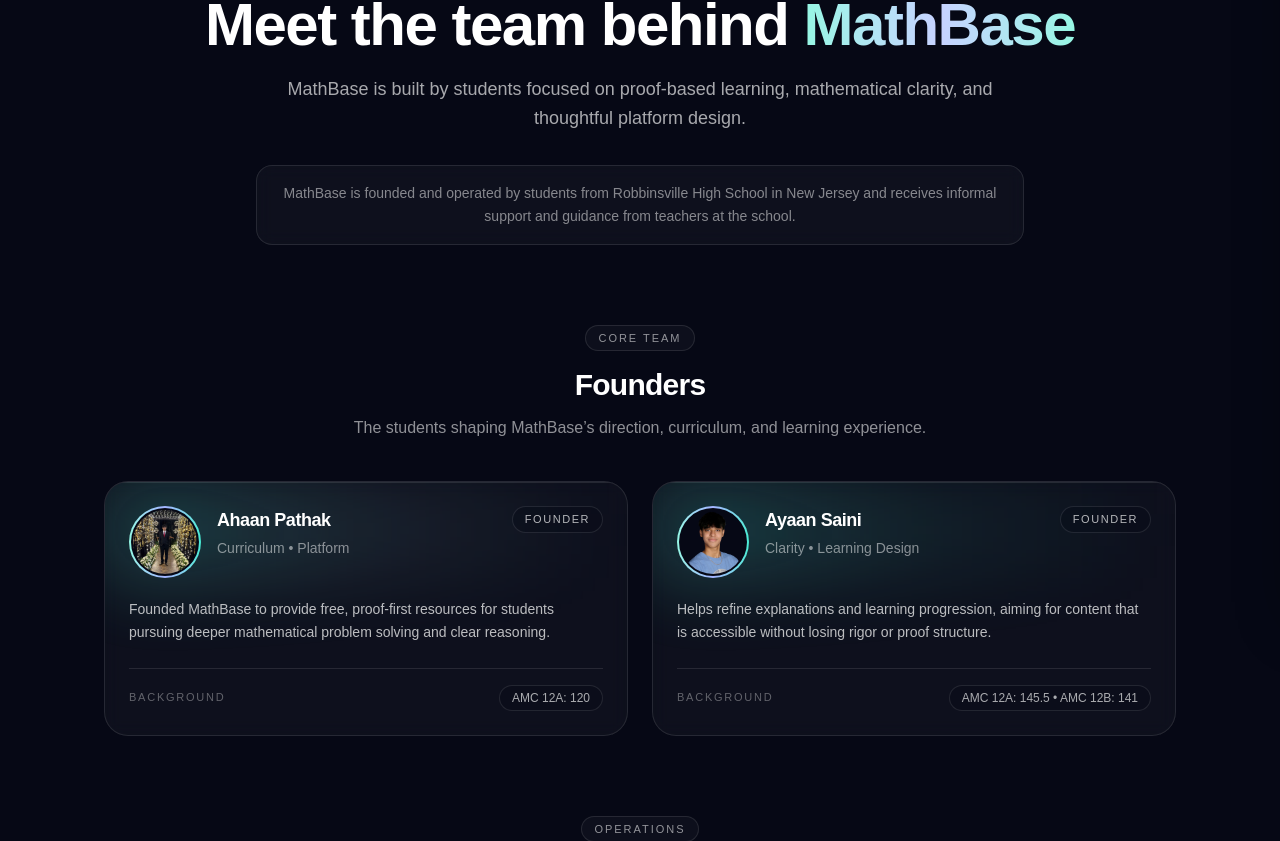
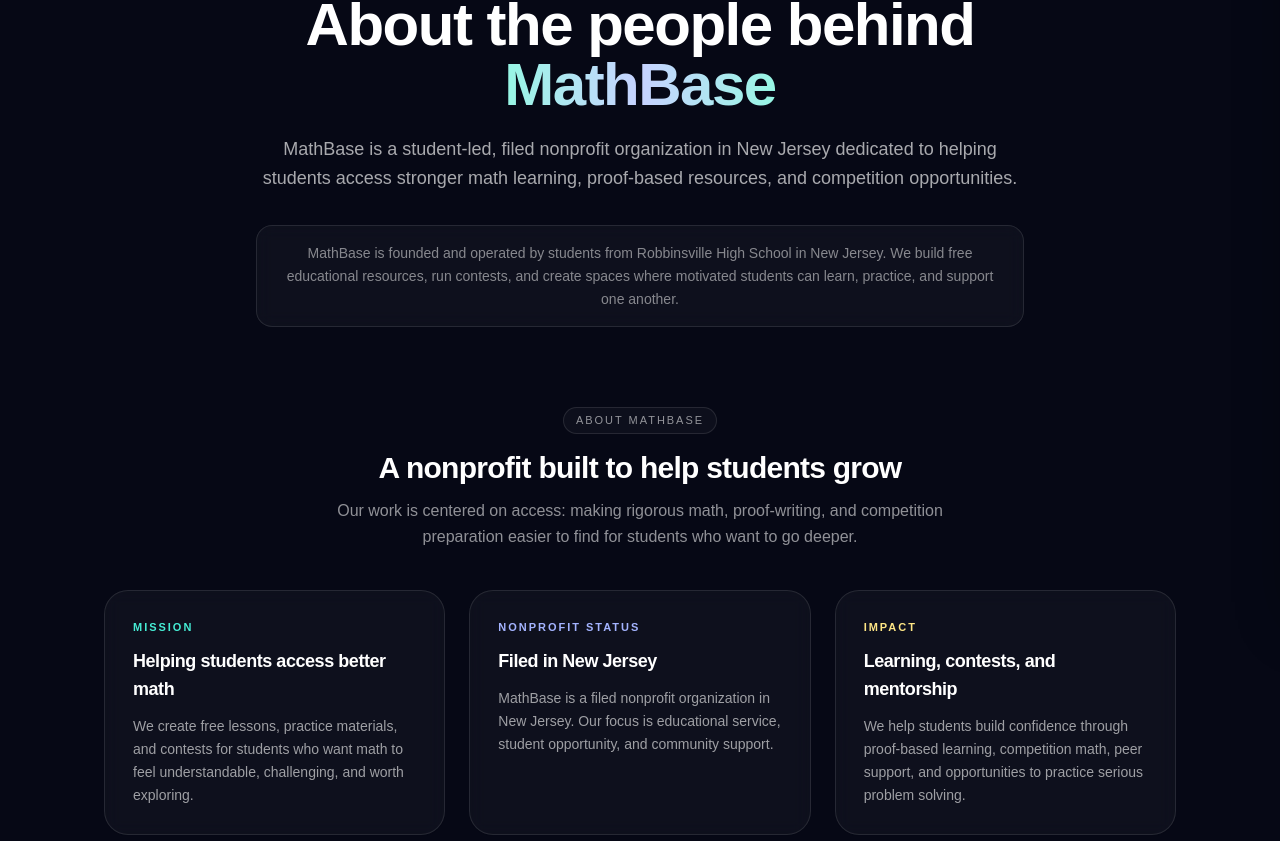
Before and after one commit to a-patek/mathbase, a Next.js app: page /team in a window 1280 px wide. Shown: the part 193-1034 px from the top of the page. Built offline with nearby package versions, Linux system fonts and the light colour scheme.

Commit message:
added info

```diff
--- a/app/team/page.tsx
+++ b/app/team/page.tsx
@@ -3,9 +3,9 @@
 import Image from "next/image";
 
 export const metadata: Metadata = {
-  title: "Team | MathBase",
+  title: "About & Team | MathBase",
   description:
-    "Meet the MathBase team — a student-led educational initiative focused on problem-solving and proof-based mathematics.",
+    "Meet the MathBase team and learn about our New Jersey nonprofit mission to make math learning and competitions more accessible.",
 };
 
 type Person = {
@@ -184,27 +184,81 @@
         <header className="mx-auto max-w-4xl text-center">
           <div className="inline-flex items-center gap-2 rounded-full border border-white/10 bg-white/[0.04] px-4 py-2 text-[11px] font-medium uppercase tracking-[0.18em] text-white/60">
             <span className="h-2 w-2 rounded-full bg-teal-300" />
-            Student-led initiative
+            Filed New Jersey nonprofit
           </div>
 
           <h1 className="mt-6 text-4xl font-semibold tracking-tight text-white sm:text-5xl md:text-6xl">
-            Meet the team behind{" "}
+            About the people behind{" "}
             <span className="bg-gradient-to-r from-teal-200 via-indigo-200 to-teal-200 bg-clip-text text-transparent">
               MathBase
             </span>
           </h1>
 
           <p className="mx-auto mt-5 max-w-3xl text-base leading-relaxed text-white/65 sm:text-lg">
-            MathBase is built by students focused on proof-based learning,
-            mathematical clarity, and thoughtful platform design.
+            MathBase is a student-led, filed nonprofit organization in New
+            Jersey dedicated to helping students access stronger math learning,
+            proof-based resources, and competition opportunities.
           </p>
 
           <div className="mx-auto mt-8 max-w-3xl rounded-2xl border border-white/10 bg-white/[0.035] px-5 py-4 text-sm leading-relaxed text-white/50 backdrop-blur-sm">
             MathBase is founded and operated by students from Robbinsville High
-            School in New Jersey and receives informal support and guidance from
-            teachers at the school.
+            School in New Jersey. We build free educational resources, run
+            contests, and create spaces where motivated students can learn,
+            practice, and support one another.
           </div>
         </header>
+
+        <section className="mt-20">
+          <SectionHeader
+            eyebrow="About MathBase"
+            title="A nonprofit built to help students grow"
+            description="Our work is centered on access: making rigorous math, proof-writing, and competition preparation easier to find for students who want to go deeper."
+          />
+
+          <div className="mt-10 grid gap-6 md:grid-cols-3">
+            <div className="rounded-3xl border border-white/10 bg-white/[0.035] p-7 backdrop-blur-sm">
+              <p className="text-[11px] font-semibold uppercase tracking-[0.18em] text-teal-300">
+                Mission
+              </p>
+              <h3 className="mt-3 text-lg font-semibold tracking-tight text-white">
+                Helping students access better math
+              </h3>
+              <p className="mt-3 text-sm leading-relaxed text-white/60">
+                We create free lessons, practice materials, and contests for
+                students who want math to feel understandable, challenging, and
+                worth exploring.
+              </p>
+            </div>
+
+            <div className="rounded-3xl border border-white/10 bg-white/[0.035] p-7 backdrop-blur-sm">
+              <p className="text-[11px] font-semibold uppercase tracking-[0.18em] text-indigo-300">
+                Nonprofit Status
+              </p>
+              <h3 className="mt-3 text-lg font-semibold tracking-tight text-white">
+                Filed in New Jersey
+              </h3>
+              <p className="mt-3 text-sm leading-relaxed text-white/60">
+                MathBase is a filed nonprofit organization in New Jersey. Our
+                focus is educational service, student opportunity, and community
+                support.
+              </p>
+            </div>
+
+            <div className="rounded-3xl border border-white/10 bg-white/[0.035] p-7 backdrop-blur-sm">
+              <p className="text-[11px] font-semibold uppercase tracking-[0.18em] text-amber-200">
+                Impact
+              </p>
+              <h3 className="mt-3 text-lg font-semibold tracking-tight text-white">
+                Learning, contests, and mentorship
+              </h3>
+              <p className="mt-3 text-sm leading-relaxed text-white/60">
+                We help students build confidence through proof-based learning,
+                competition math, peer support, and opportunities to practice
+                serious problem solving.
+              </p>
+            </div>
+          </div>
+        </section>
 
         <section className="mt-20">
           <SectionHeader
```
